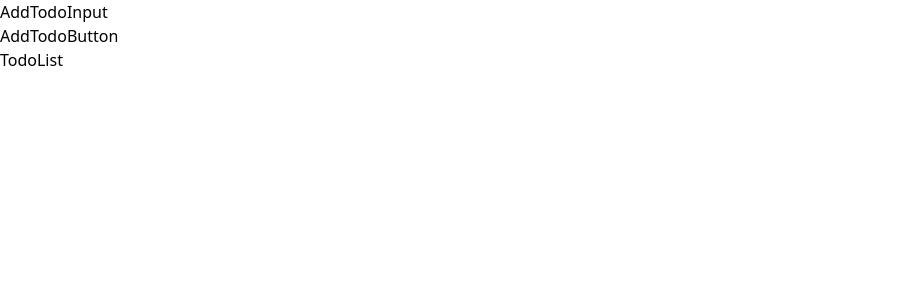
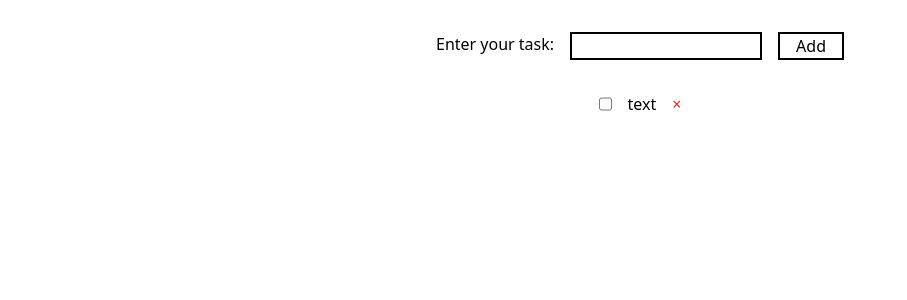
Before and after one commit to skyzerx777/redux-training, a React (Vite) app: page / in a window 1280 px wide. Shown: the top 300 px of the page, without its empty margins (0-907 px from the left). Built offline with nearby package versions, Linux system fonts and the light colour scheme.

Commit message:
changed and improved initial structure

```diff
--- a/src/App.tsx
+++ b/src/App.tsx
@@ -4,8 +4,8 @@ import AddTodoInput from './components/AddTodoInput';
 import TodoList from './components/TodoList';
 function App() {
 	return (
-		<div className='container m-auto'>
-			<div>
+		<div className='container flex flex-col justify-center gap-8 m-auto p-8'>
+			<div className='flex justify-center gap-4'>
 				<AddTodoInput />
 				<AddTodoButton />
 			</div>
--- a/src/components/AddTodoButton.tsx
+++ b/src/components/AddTodoButton.tsx
@@ -1,3 +1,3 @@
 export default function AddTodoButton() {
-	return <div>AddTodoButton</div>;
+	return <button className='border-2 border-black px-4'>Add</button>;
 }
--- a/src/components/AddTodoInput.tsx
+++ b/src/components/AddTodoInput.tsx
@@ -1,3 +1,8 @@
 export default function AddTodoInput() {
-	return <div>AddTodoInput</div>;
+	return (
+		<label className='flex gap-4'>
+			<span>Enter your task:</span>
+			<input type='text' className='w-48 border-2 border-black' />
+		</label>
+	);
 }
--- /dev/null
+++ b/src/components/TodoItem.tsx
@@ -0,0 +1,9 @@
+export default function TodoItem() {
+	return (
+		<div className='flex gap-4'>
+			<input type='checkbox' />
+			<p>text</p>
+			<span className='text-red-600'>&#215;</span>
+		</div>
+	);
+}
--- a/src/components/TodoList.tsx
+++ b/src/components/TodoList.tsx
@@ -1,3 +1,9 @@
+import TodoItem from './TodoItem';
+
 export default function TodoList() {
-	return <div>TodoList</div>;
+	return (
+		<div className='flex justify-center'>
+			<TodoItem />
+		</div>
+	);
 }
```
